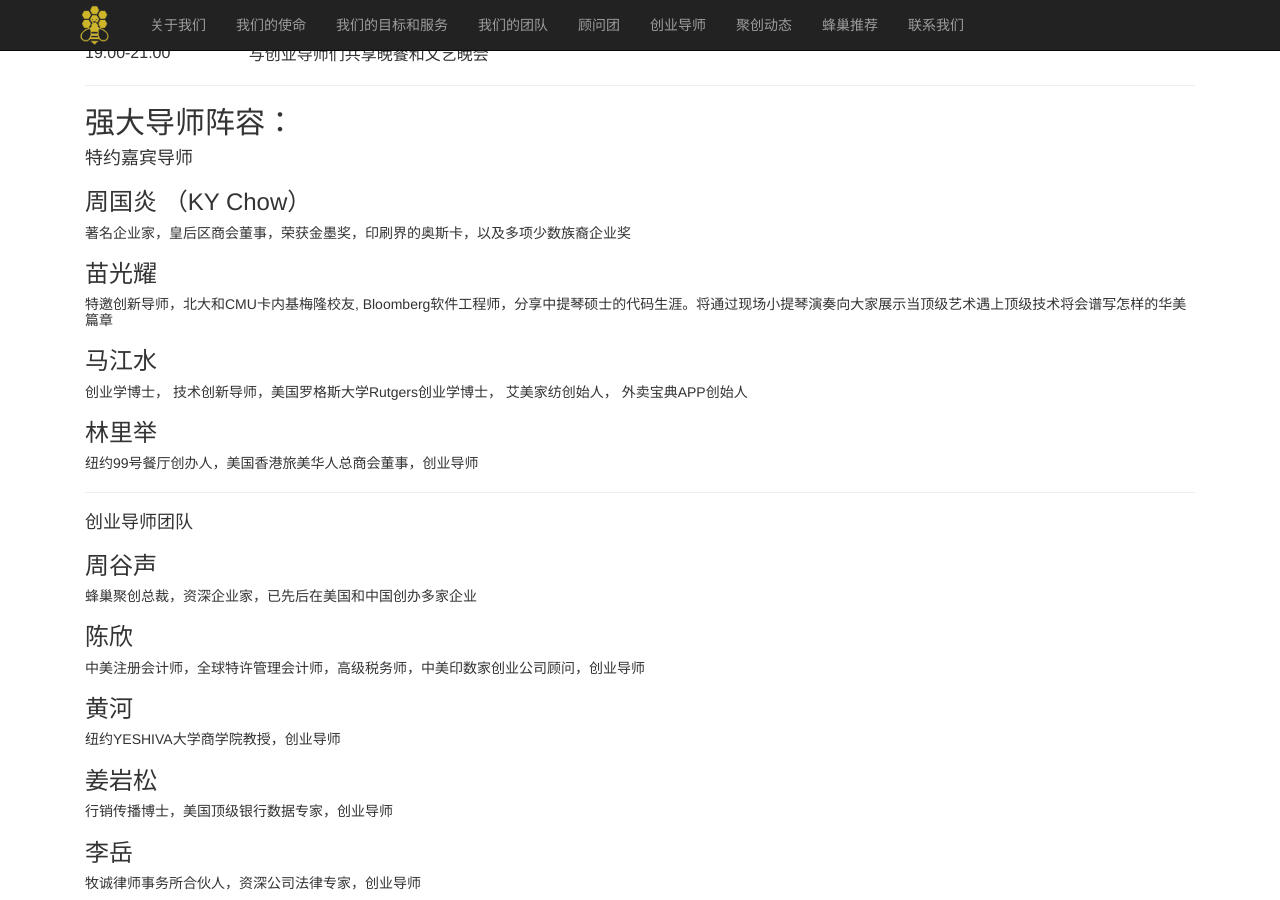
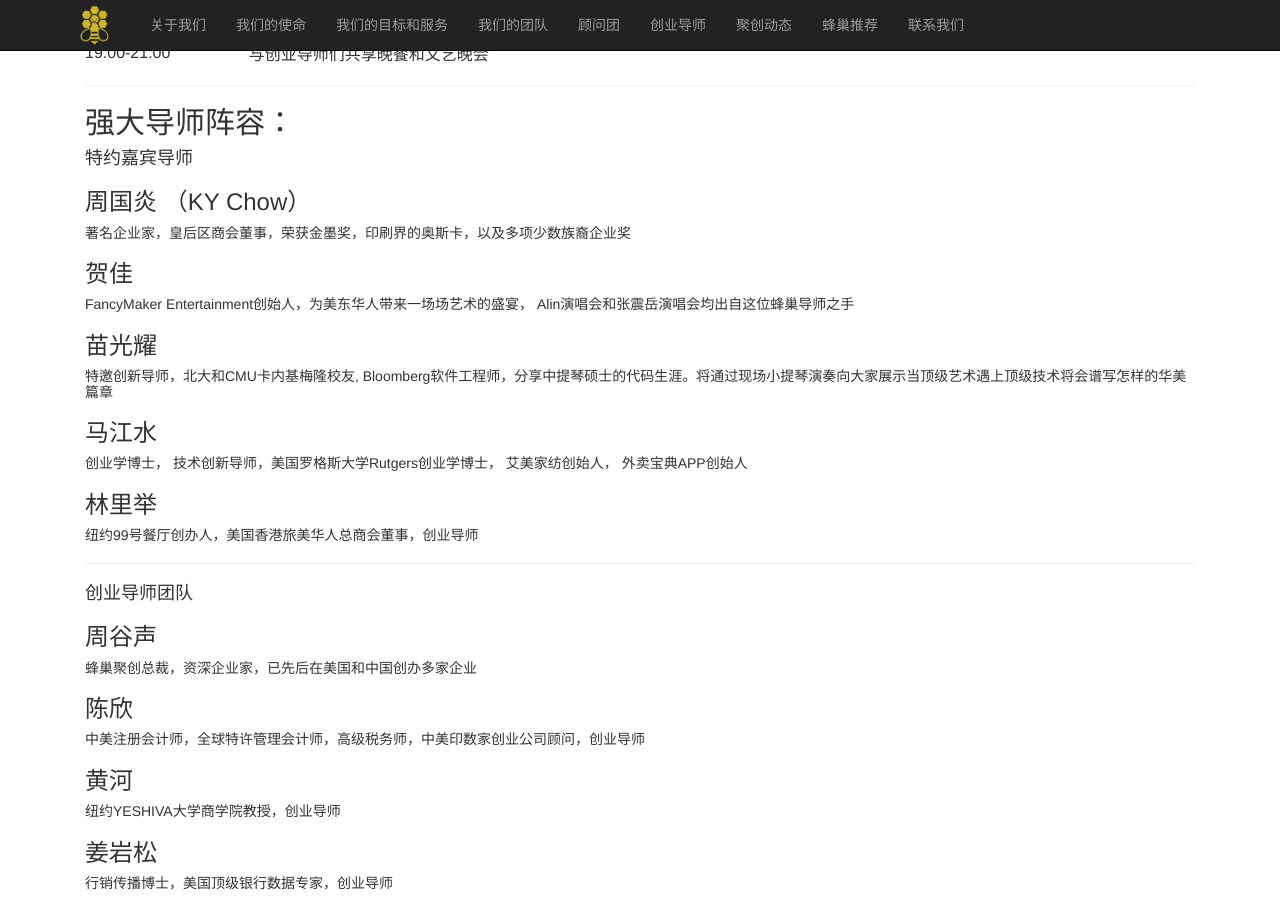
Before and after one commit to ibinc/ibinc.github.io, a Jekyll site: the page built from events_cn.md, in a window 1280 px wide and 900 px high, scrolled down 978 px. Built offline with Jekyll 4.4.1, drawn with Linux system fonts in a browser that asks for light colours; Markdown is read by kramdown in place of the engine named in the settings.

Commit message:
Update events_cn.md

```diff
--- a/events_cn.md
+++ b/events_cn.md
@@ -72,6 +72,9 @@ Location: 32 Broadway, Suite 1701, New York, NY 10004
 
 ### 周国炎 （KY Chow）
 #####著名企业家，皇后区商会董事，荣获金墨奖，印刷界的奥斯卡，以及多项少数族裔企业奖
+
+### 贺佳
+#####FancyMaker Entertainment创始人，为美东华人带来一场场艺术的盛宴， Alin演唱会和张震岳演唱会均出自这位蜂巢导师之手
 
 ### 苗光耀
 #####特邀创新导师，北大和CMU卡内基梅隆校友, Bloomberg软件工程师，分享中提琴硕士的代码生涯。将通过现场小提琴演奏向大家展示当顶级艺术遇上顶级技术将会谱写怎样的华美篇章
```
